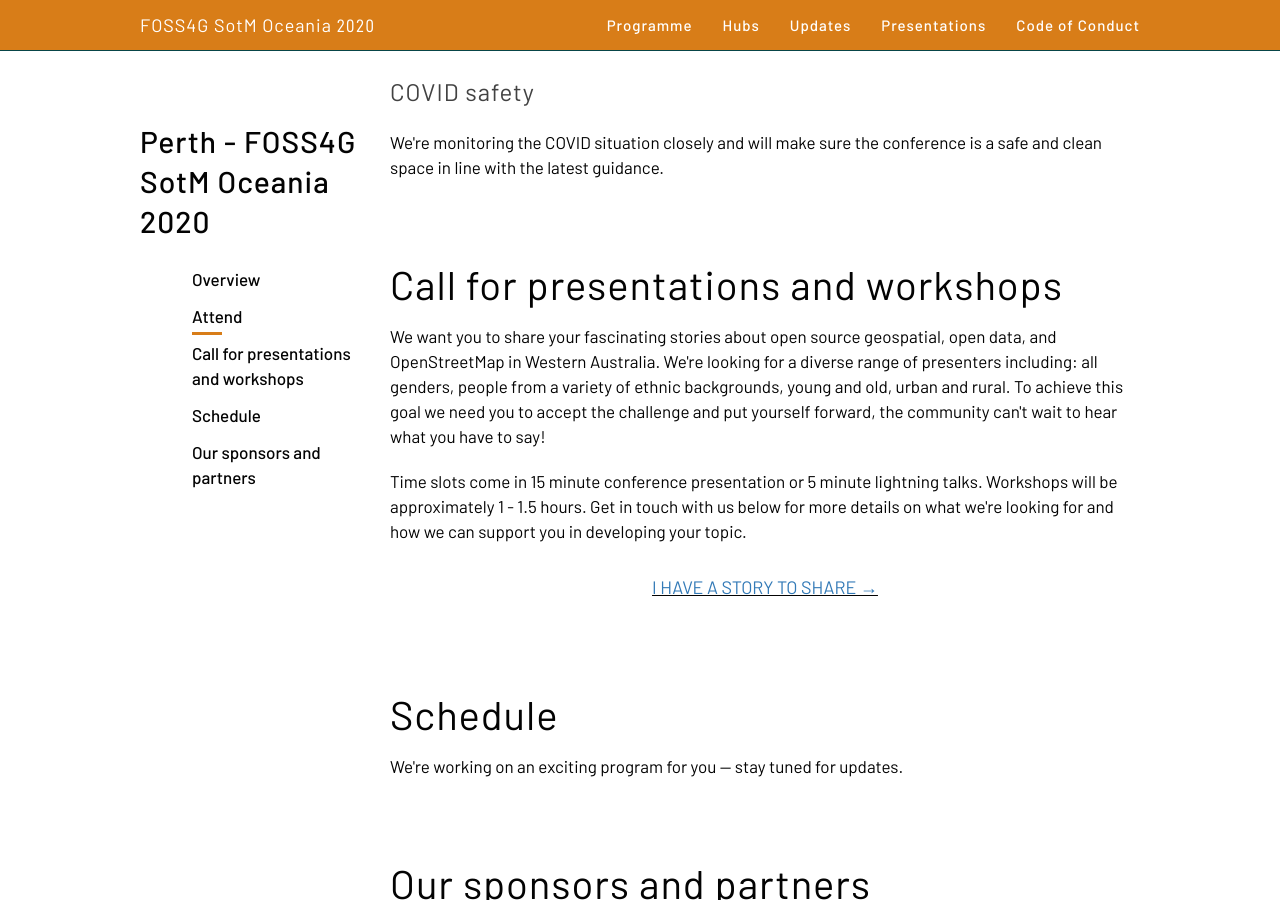
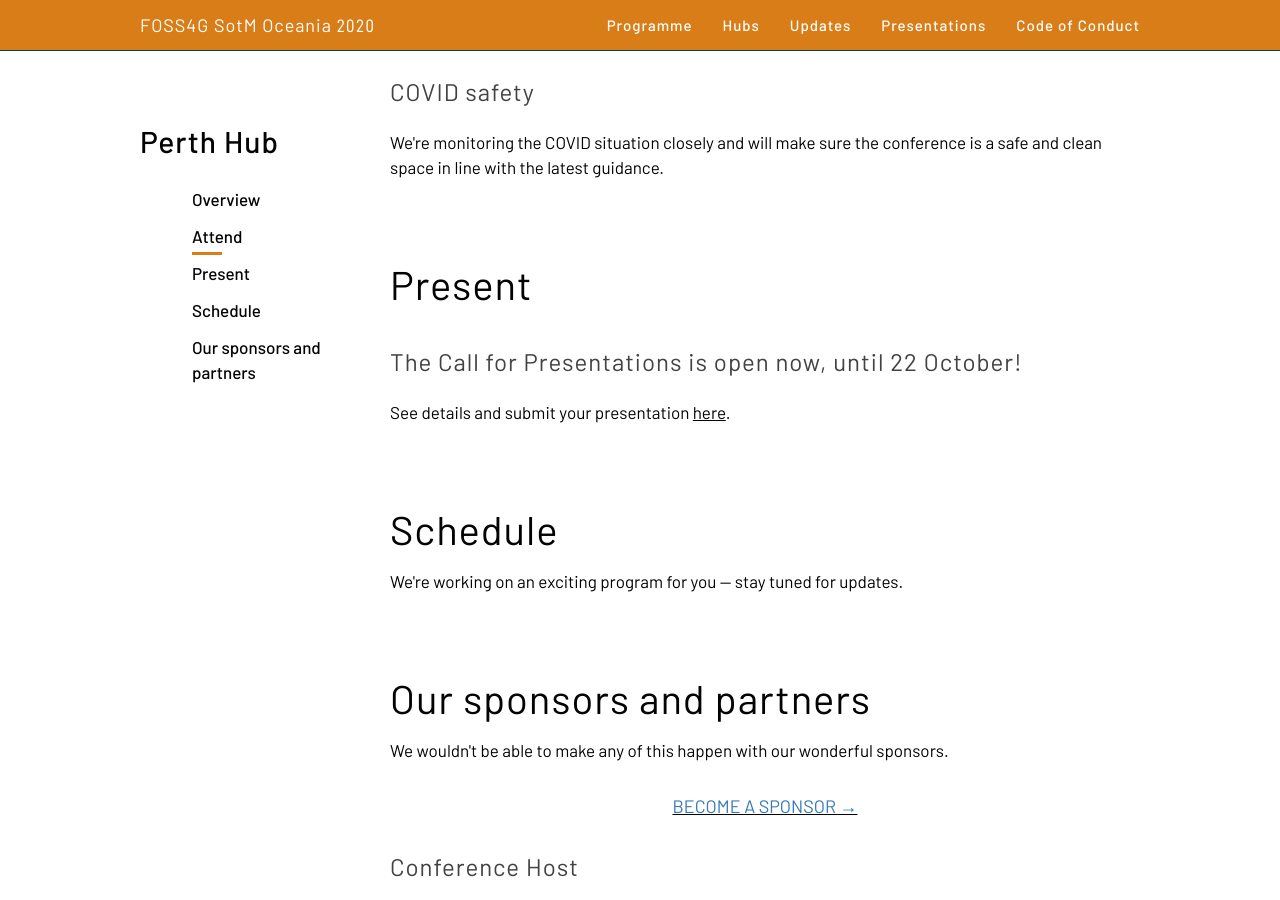
Before and after one commit to osgeo-oceania/foss4g-sotm-oceania-2020, a Jekyll site: the page built from hubs/perth/index.html, in a window 1280 px wide and 900 px high, scrolled down 2003 px. Built offline with Jekyll 4.4.1, drawn with Linux system fonts in a browser that asks for light colours; some of the changed text lies outside the part shown.

Commit message:
add CFP, tidy ups

```diff
--- a/hubs/perth/index.html
+++ b/hubs/perth/index.html
@@ -1,6 +1,6 @@
 ---
 layout: page-with-toc
-title: Perth - FOSS4G SotM Oceania 2020
+title: Perth Hub
 titlecontent: ""
 headings: "overview,attend,present,schedule,sponsors_partners"
 ---
@@ -63,13 +63,7 @@
                 <p>We're creating an exciting program for you — the FOSS4G and OpenStreetMap community.</p>
 
                 <p><strong>Here's all you need to know to attend.</strong> Keep reading to learn about: what to expect
-                    at the conference,
-                    <!-- available travel grants,  -->venue information,
-                    <!-- our child friendly policy,  -->and how to get involved
-                    <!-- our code of conduct -->. Watch this space for information updates.</p>
-
-                <!-- <h2>Conference Content:</h2> <a href="https://twitter.com/mammothmapping?lang=en"
-                    rel="noopener noreferrer" target="_blank">John Bryant</a>  -->
+                    at the conference, venue information, and how to get involved. Watch this space for information updates.</p>
                 </p>
             </div>
         </div>
@@ -139,7 +133,6 @@
         knowledge and experience through conference sessions, technical workshops, and social events.
         The topics will be wide ranging and the attendees will be users, creators, business, academics, community
         mappers, and government.
-        <!--, and your kids (this is a child-friendly conference) -->
     </p>
 
     <h3>Who's gonna be there?</h3>
@@ -162,27 +155,9 @@
 </section>
 
 <section>
-    <h2 id="present">Call for presentations and workshops</h2>
-
-    <p>
-        We want you to share your fascinating stories about open source geospatial, open data, and OpenStreetMap
-        in Western Australia. We're looking for a diverse range of presenters including: all genders, people
-        from a variety of ethnic backgrounds, young and old, urban and rural. To achieve this goal we need you to
-        accept the challenge and put yourself forward, the community can't wait to hear what you have to say!
-    </p>
-    <p>
-        Time slots come in 15 minute conference presentation or 5 minute lightning talks. Workshops will be
-        approximately 1 - 1.5 hours. Get in touch with us below
-        for more details on what we're looking for and how we can support you in developing your topic.
-    </p>
-    <p>
-        <a href="mailto:perth-hub@foss4g-oceania.org?subject=Presentation%20or%20workshop%20proposition">
-            <button type="button" class="btn btn-link btn-primary btn-lg btn-block">I have a story to share →</button>
-        </a>
-    </p>
-    <!-- <p>
-        <strong>All applications must be received by midnight XX September 2020.</strong>
-    </p> -->
+    <h2 id="present">Present</h2>
+    <h3>The Call for Presentations is open now, until 22 October!</h3>
+    <p>See details and submit your presentation <a href='call-for-presentations'>here</a>.</p>
 </section>
 
 <section>
```
Also changed, not shown: hubs/perth/call-for-presentations.html (added, +140 -0 lines).
